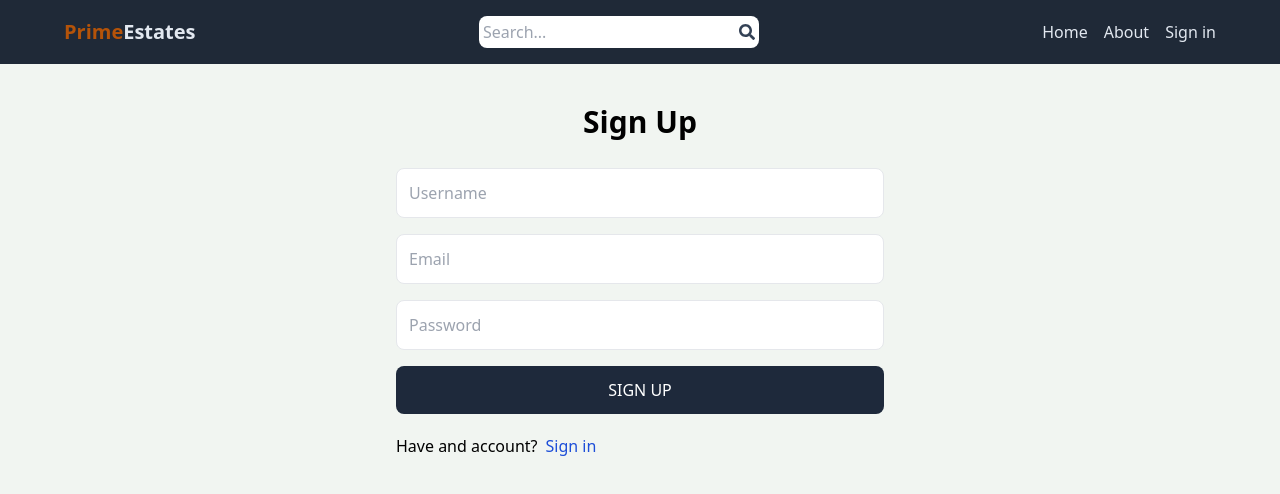
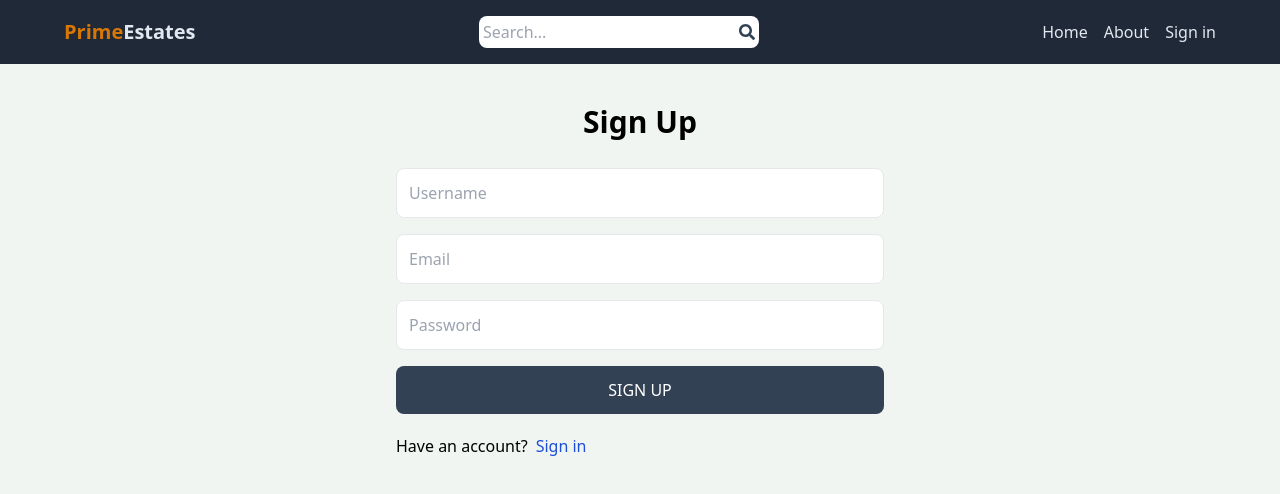
Before and after one commit to sayyed-musab/PrimeEstates, a React (Vite) app in the folder client/: page /signup in a window 1280 px wide. Shown: the top 494 px of the page. Built offline with nearby package versions, Linux system fonts and the light colour scheme.

Commit message:
Complete Signup Page Functionality

```diff
--- a/client/src/components/Header.jsx
+++ b/client/src/components/Header.jsx
@@ -7,7 +7,7 @@
       <div className="flex justify-between items-center max-w-6xl mx-auto">
         <Link to="/">
           <h1 className="font-bold md:text-xl flex flex-wrap">
-            <span className="text-amber-700">Prime</span>
+            <span className="text-amber-600">Prime</span>
             <span className="text-slate-200">Estates</span>
           </h1>
         </Link>
--- a/client/src/pages/SignUp.jsx
+++ b/client/src/pages/SignUp.jsx
@@ -1,38 +1,86 @@
-import { Link } from "react-router-dom";
+import { useState } from "react";
+import { Link, useNavigate } from "react-router-dom";
 
 export default function SignUp() {
+  const [formData, setFormData] = useState({});
+  const [error, setError] = useState(null);
+  const [loading, setLoading] = useState(false);
+  const navigate = useNavigate();
+  const handleChange = (e) => {
+    setFormData({
+      ...formData,
+      [e.target.id]: e.target.value,
+    });
+  };
+  const handleSubmit = async (e) => {
+    e.preventDefault();
+    try {
+      setLoading(true);
+      const res = await fetch("/api/auth/signup", {
+        method: "POST",
+        headers: {
+          "Content-Type": "application/json",
+        },
+        body: JSON.stringify(formData),
+      });
+      const data = await res.json();
+      console.log(data);
+      if (data.success === false) {
+        setLoading(false);
+        setError(data.message);
+        return;
+      }
+      setLoading(false);
+      setError(null);
+      navigate("/sign-in");
+    } catch (error) {
+      setLoading(false);
+      setError(error.message);
+    }
+  };
   return (
     <div className="p-3 max-w-lg mx-auto">
       <h1 className="text-3xl text-center font-semibold my-7">Sign Up</h1>
-      <form className="flex flex-col gap-4">
+      <form onSubmit={handleSubmit} className="flex flex-col gap-4">
         <input
           type="text"
           placeholder="Username"
           className="border p-3 rounded-lg"
           id="username"
+          required
+          onChange={handleChange}
         />
         <input
           type="email"
           placeholder="Email"
           className="border p-3 rounded-lg"
           id="email"
+          required
+          onChange={handleChange}
         />
         <input
           type="password"
           placeholder="Password"
           className="border p-3 rounded-lg"
           id="password"
+          required
+          onChange={handleChange}
         />
-        <button className="bg-slate-800 text-white p-3 rounded-lg uppercase hover:opacity-95 disabled:opacity-80">
-          Sign Up
+
+        <button
+          disabled={loading}
+          className="bg-slate-700 text-white p-3 rounded-lg uppercase hover:opacity-95 disabled:opacity-80"
+        >
+          {loading ? "Loading..." : "Sign Up"}
         </button>
       </form>
       <div className="flex gap-2 mt-5">
-        <p>Have and account?</p>
-        <Link to="/signin">
+        <p>Have an account?</p>
+        <Link to={"/sign-in"}>
           <span className="text-blue-700">Sign in</span>
         </Link>
       </div>
+      {error && <p className="text-red-500 mt-5">{error}</p>}
     </div>
   );
 }
--- a/client/vite.config.js
+++ b/client/vite.config.js
@@ -1,7 +1,15 @@
-import { defineConfig } from 'vite'
-import react from '@vitejs/plugin-react-swc'
+import { defineConfig } from "vite";
+import react from "@vitejs/plugin-react-swc";
 
 // https://vitejs.dev/config/
 export default defineConfig({
+  server: {
+    proxy: {
+      "/api": {
+        target: "http://localhost:3000",
+        secure: false,
+      },
+    },
+  },
   plugins: [react()],
-})
+});
```
Also changed, not shown: 1 other file (tests, documents, lock files or other folders).
